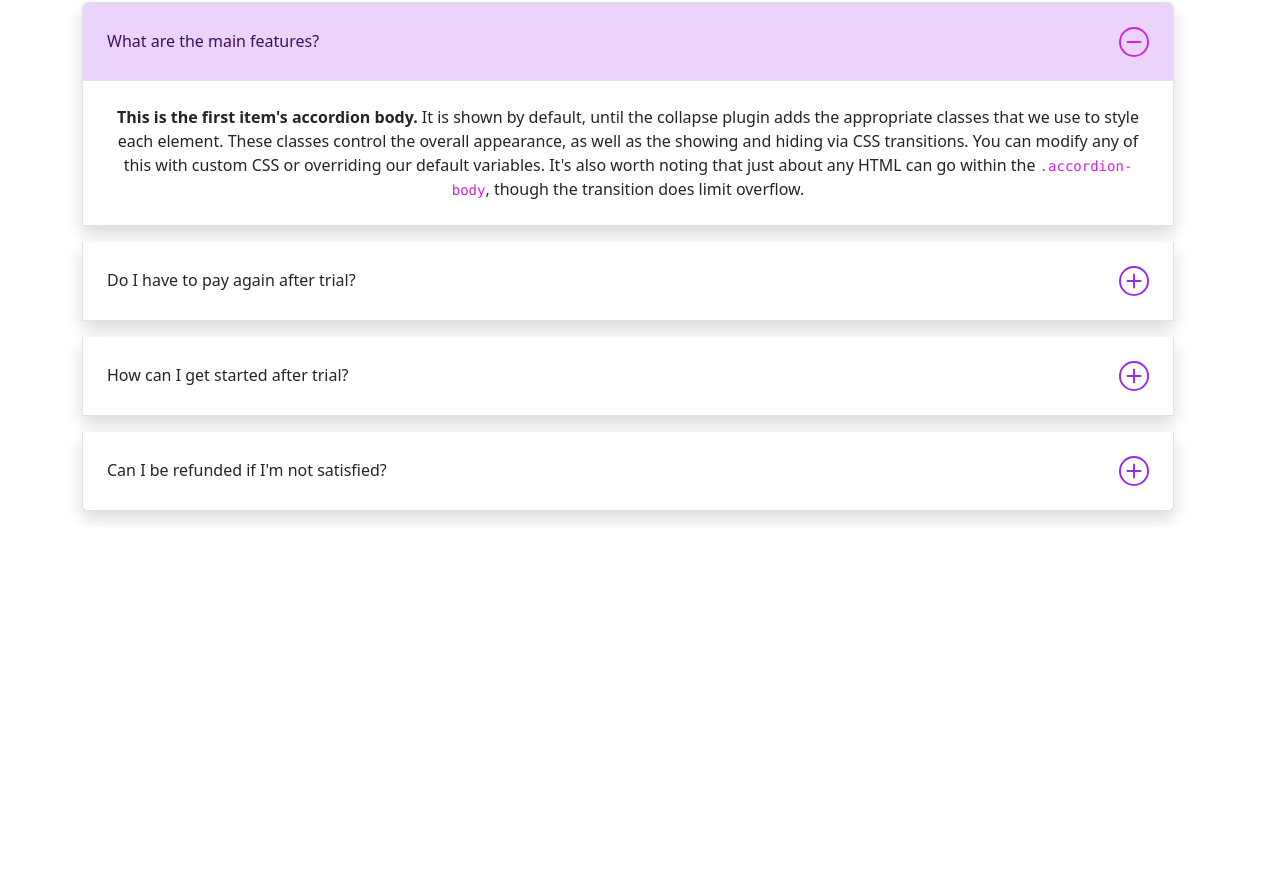
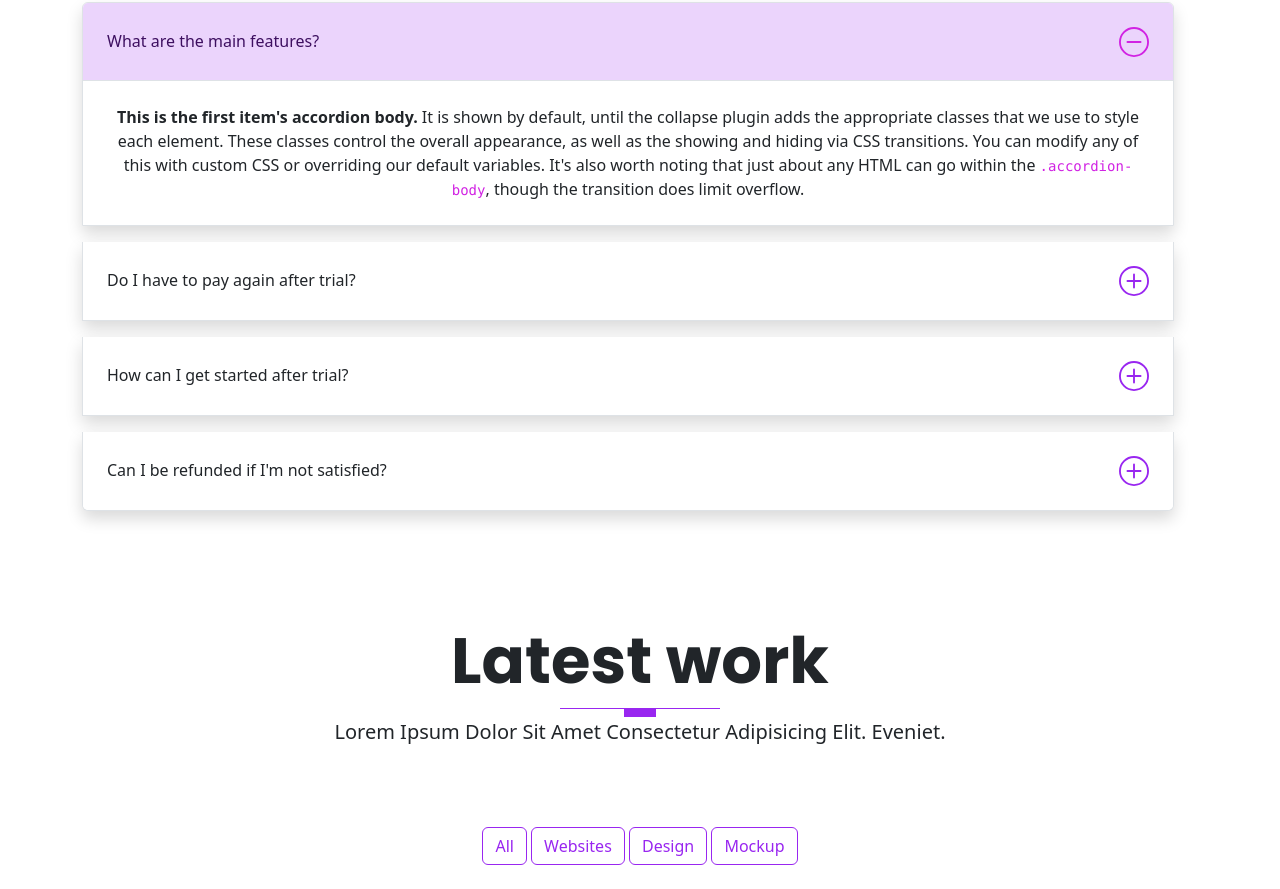
Before and after one commit to AdrianaMagdalena/patrix-portfolio-website, a website: page index.html in a window 1280 px wide. Shown: the part 4498-5387 px from the top of the page. Before the commit the page ends 5025 px from the top, so only its background shows below. Drawn offline with Linux system fonts and the light colour scheme.

Commit message:
Create section latest work and categories buttons

```diff
--- a/index.html
+++ b/index.html
@@ -690,6 +690,34 @@
       </div>
     </section>
 
+    <!-- PORTFOLIO SECTION -->
+    <section id="portfolio" class="portfolio">
+      <div class="container">
+        <div class="row text-center mt-5">
+          <h1 class="display-3 fw-bold text-capitalise mt-5">Latest work</h1>
+          <div class="heading-line"></div>
+          <p class="lead text-capitalize">
+            Lorem ipsum dolor sit amet consectetur adipisicing elit. Eveniet.
+          </p>
+        </div>
+        <!-- filter buttons -->
+        <div class="row mt-5 mb-4 g-3 text-center">
+          <div class="col-md-12">
+            <button class="btn btn-outline-primary" type="button">All</button>
+            <button class="btn btn-outline-primary" type="button">
+              Websites
+            </button>
+            <button class="btn btn-outline-primary" type="button">
+              Design
+            </button>
+            <button class="btn btn-outline-primary" type="button">
+              Mockup
+            </button>
+          </div>
+        </div>
+      </div>
+    </section>
+
     <!-- SCRIPTS  -->
     <script src="./assets/vendors/glightbox/js/glightbox.min.js"></script>
     <script type="text/javascript">
```
